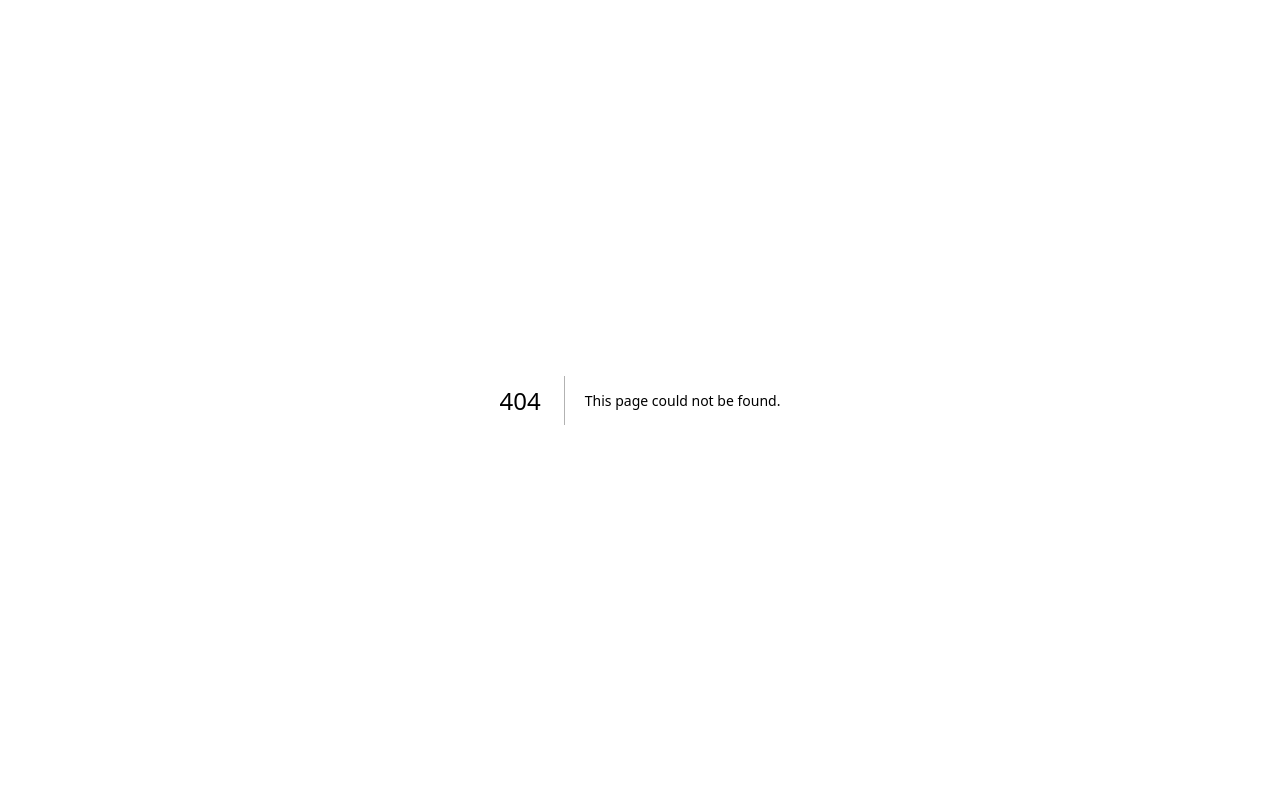
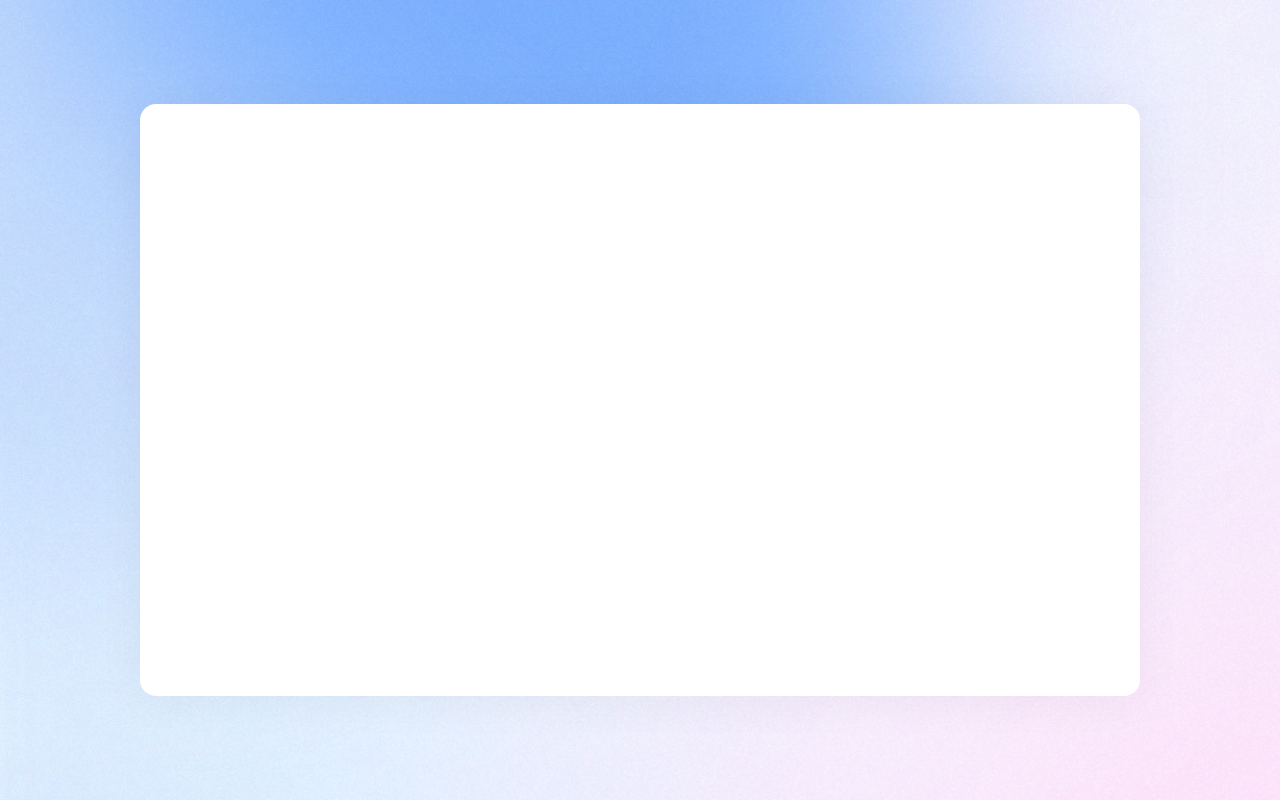
Before and after one commit to WORK-NECTOR/OFFIZZ-FE, a Next.js app: page /onboarding in a window 1280 px wide. Before the commit this address had no page. Built offline with nearby package versions, Linux system fonts and the light colour scheme.

Commit message:
OFZ-34 style: 온보딩 페이지 기본 틀 생성

```diff
--- /dev/null
+++ b/src/app/onboarding/page.module.css
@@ -0,0 +1,19 @@
+.background {
+  width: 100vw;
+  height: 100vh;
+  background-image: url('../../../public/gradient-bg.png');
+  background-size: cover;
+  position: relative;
+}
+
+.container {
+  width: 62.5rem;
+  height: 37rem;
+  border-radius: 1rem;
+  background-color: var(--white-main);
+  box-shadow: 0px 4px 48px 0px rgba(0, 0, 0, 0.05);
+  position: absolute;
+  top: 50%;
+  left: 50%;
+  transform: translate(-50%, -50%);
+}
--- /dev/null
+++ b/src/app/onboarding/page.tsx
@@ -0,0 +1,11 @@
+import styles from './page.module.css';
+
+function OnboardingPage() {
+  return (
+    <div className={styles['background']}>
+      <div className={styles['container']}></div>
+    </div>
+  );
+}
+
+export default OnboardingPage;
```
